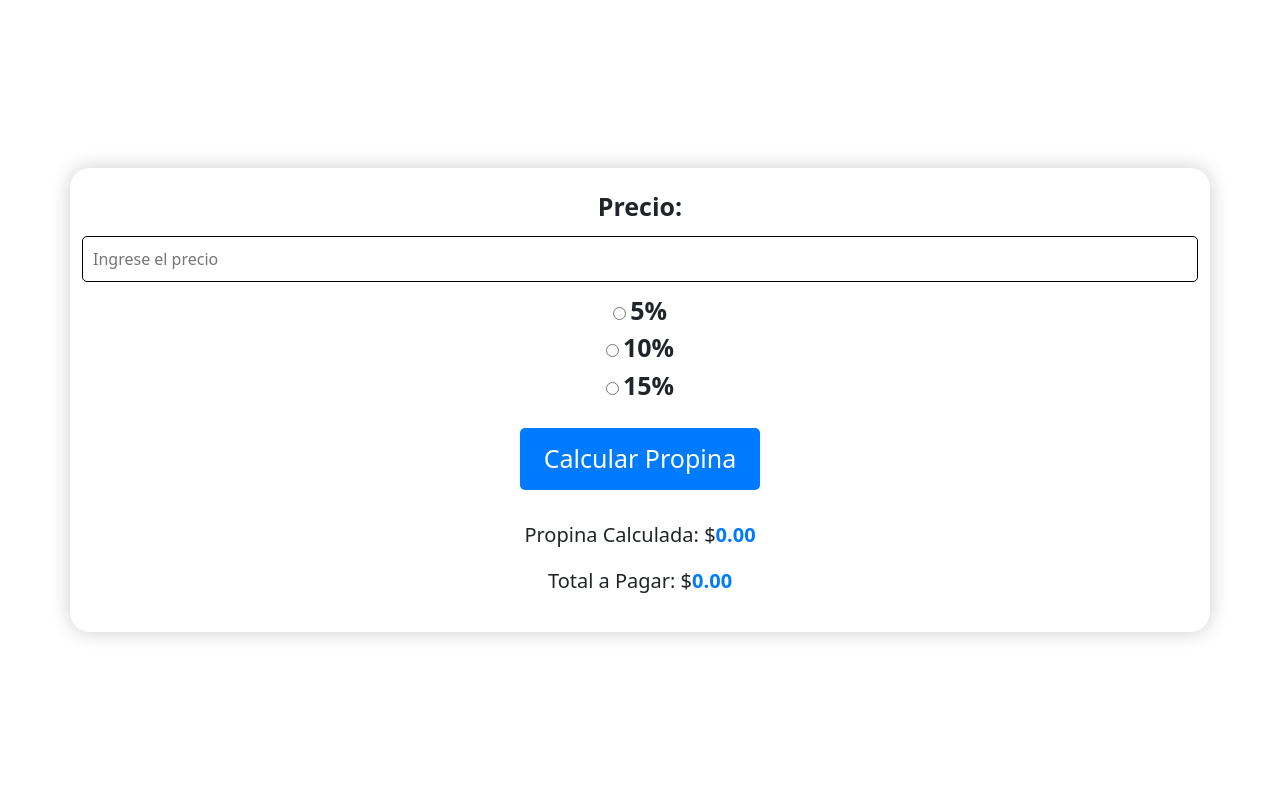
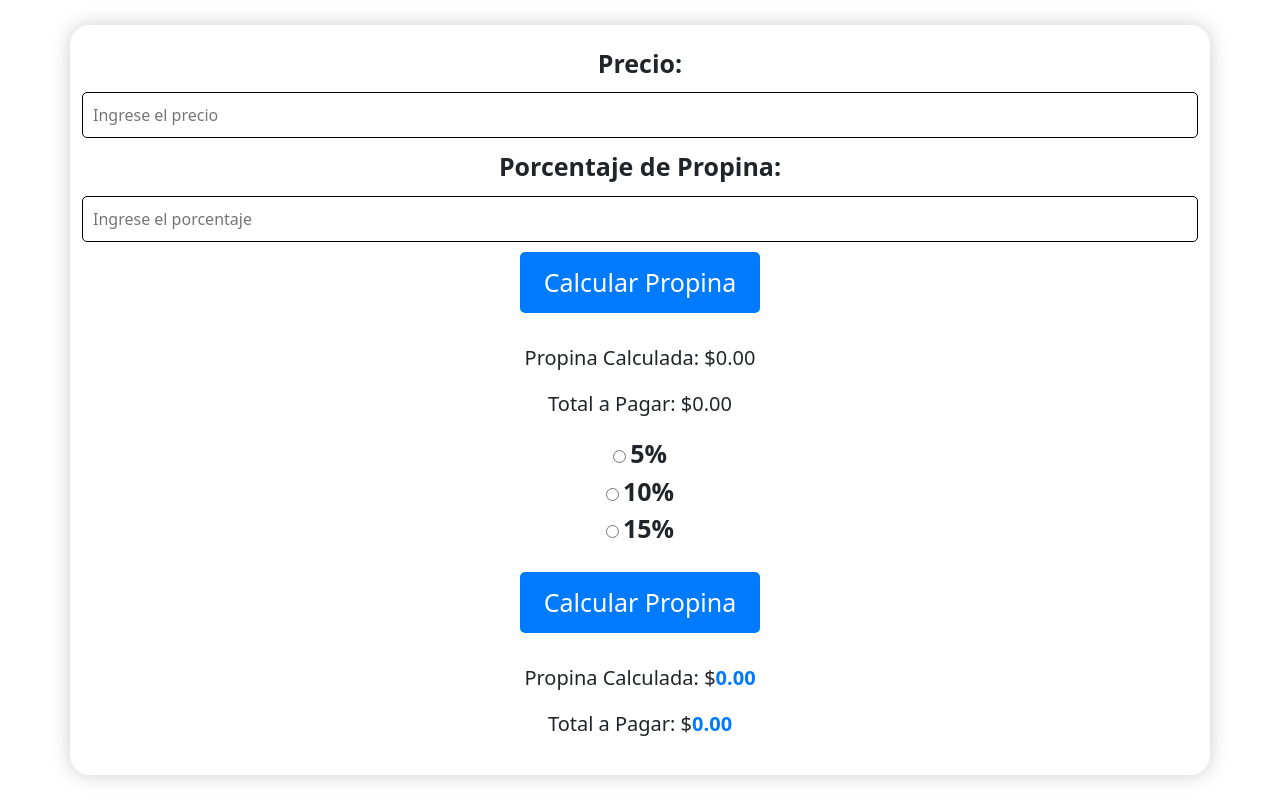
Before and after one commit to RuthCJ/PracticaJS, a plain HTML site: page public/index.html in a window 1280 px wide. Drawn offline with nearby package versions, Linux system fonts and the light colour scheme.

Commit message:
modificacion

```diff
--- a/public/index.html
+++ b/public/index.html
@@ -16,7 +16,7 @@
             <label for="precio">Precio:</label>
             <input type="number" id="precio" placeholder="Ingrese el precio" min="1" required>
 
-            <!--<label for="porcentaje">Porcentaje de Propina:</label>
+            <label for="porcentaje">Porcentaje de Propina:</label>
             <input type="number" id="porcentaje" placeholder="Ingrese el porcentaje" min="3" max="10" required>
 
             <input type="button" value="Calcular Propina" id="calcularPropina">
@@ -24,7 +24,7 @@
             <div id="resultado">
                 <p>Propina Calculada: $<span id="propinaCalculada">0.00</span></p>
                 <p>Total a Pagar: $<span id="totalPagar">0.00</span></p>
-            </div>-->
+            </div>
 
             <input type="radio" id="porcent5" name="porcentajeSelec" value="5">
             <label for="porcent5">5%</label><br>
--- a/src/index.js
+++ b/src/index.js
@@ -1,4 +1,4 @@
-/*document.getElementById("calcularPropina").onclick=function(){
+document.getElementById("calcularPropina").onclick=function(){
 
     let precio = Number(document.getElementById("precio").value);
     let porcentaje = Number(document.getElementById("porcentaje").value);
@@ -6,7 +6,7 @@
     document.getElementById("propinaCalculada").innerHTML=propinaCalculada;
     document.getElementById("totalPagar").innerHTML=precio+propinaCalculada;
 
-}*/
+}
 
 document.getElementById("calcularPropinaRadio").onclick=function(){
     let precio = Number(document.getElementById("precio").value);
```
